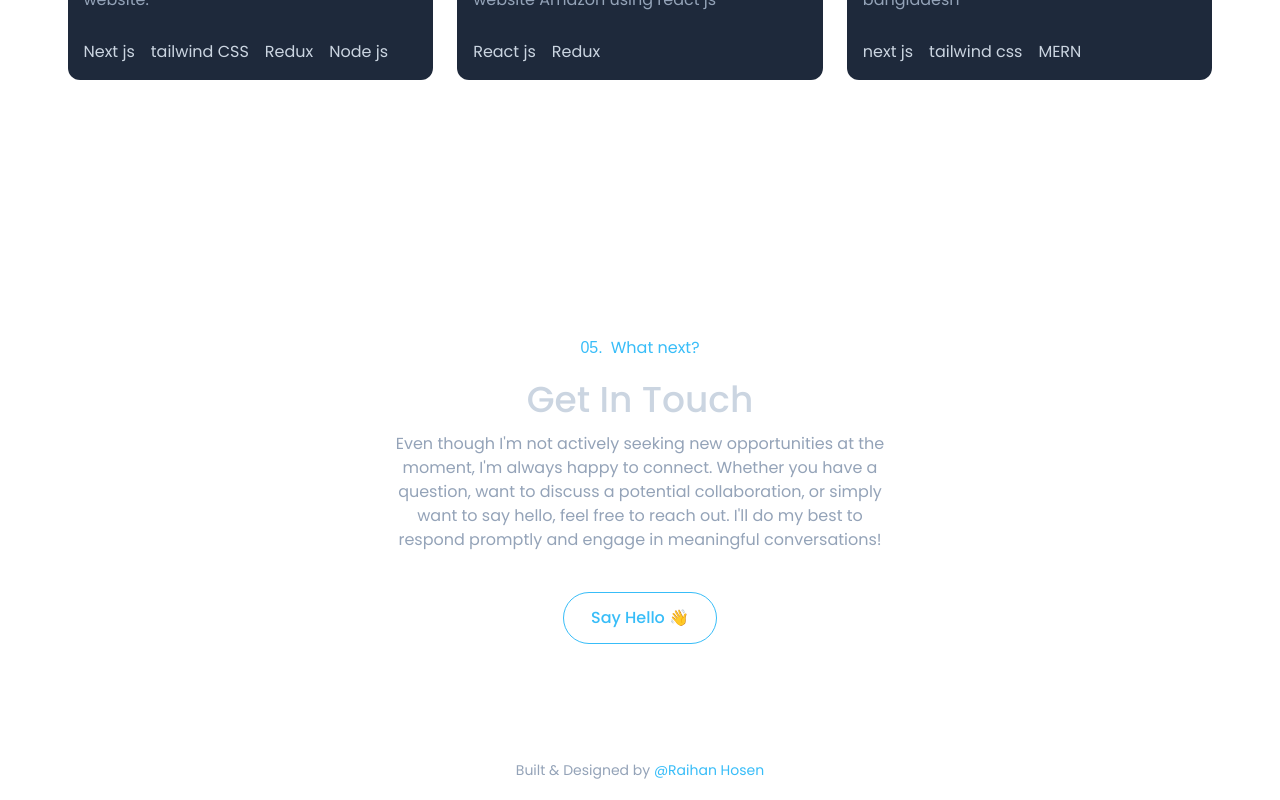
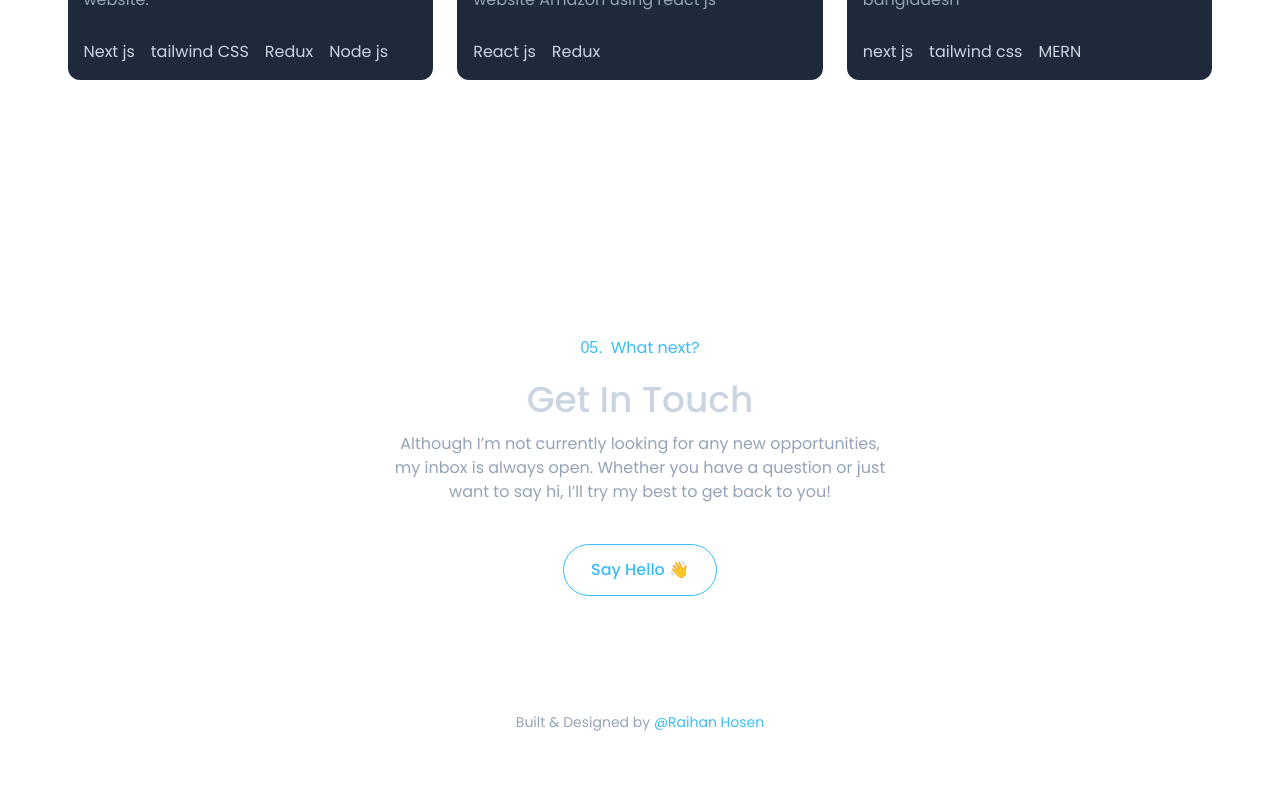
Before and after one commit to raihanhosen011/developer-portfolio, a Next.js app: page / in a window 1280 px wide. Shown: the part 3537-4337 px from the top of the page. After the commit the page ends 4289 px from the top, so only its background shows below. Built offline with nearby package versions, Linux system fonts and the light colour scheme; a web font is replaced by a local one.

Commit message:
Change getintouch desc

```diff
--- a/src/modules/Home/sections/GetInTouch/GetInTouch.tsx
+++ b/src/modules/Home/sections/GetInTouch/GetInTouch.tsx
@@ -5,7 +5,7 @@ import Button from '@components/Button'
 
 const GetInTouch = () => {
 
-  const desc = `Even though I'm not actively seeking new opportunities at the moment, I'm always happy to connect. Whether you have a question, want to discuss a potential collaboration, or simply want to say hello, feel free to reach out. I'll do my best to respond promptly and engage in meaningful conversations!`
+  const content = ' Although I’m not currently looking for any new opportunities, my inbox is always open. Whether you have a question or just want to say hi, I’ll try my best to get back to you!'
 
   return (
     <section id='contact' className='text-center my-4' >
@@ -17,9 +17,11 @@ const GetInTouch = () => {
 
         <h1 className='font-medium text-slate-300 text-4xl text-center mt-5' > Get In Touch </h1>
 
-        <p className='text-slate-400 max-w-[500px] mx-auto my-3 mb-10' > {desc} </p>
+        <p className='text-slate-400 max-w-[500px] mx-auto my-3 mb-10' >
+          {content}
+        </p>
 
-        <Button href='mailto:raihanhosen011@gmail.com' outlined > Say Hello 👋 </Button>
+        <Button href='mailto:raihanhosen011@gmail.com' outlined > Say Hello 👋  </Button>
 
     </section>
   )
```
